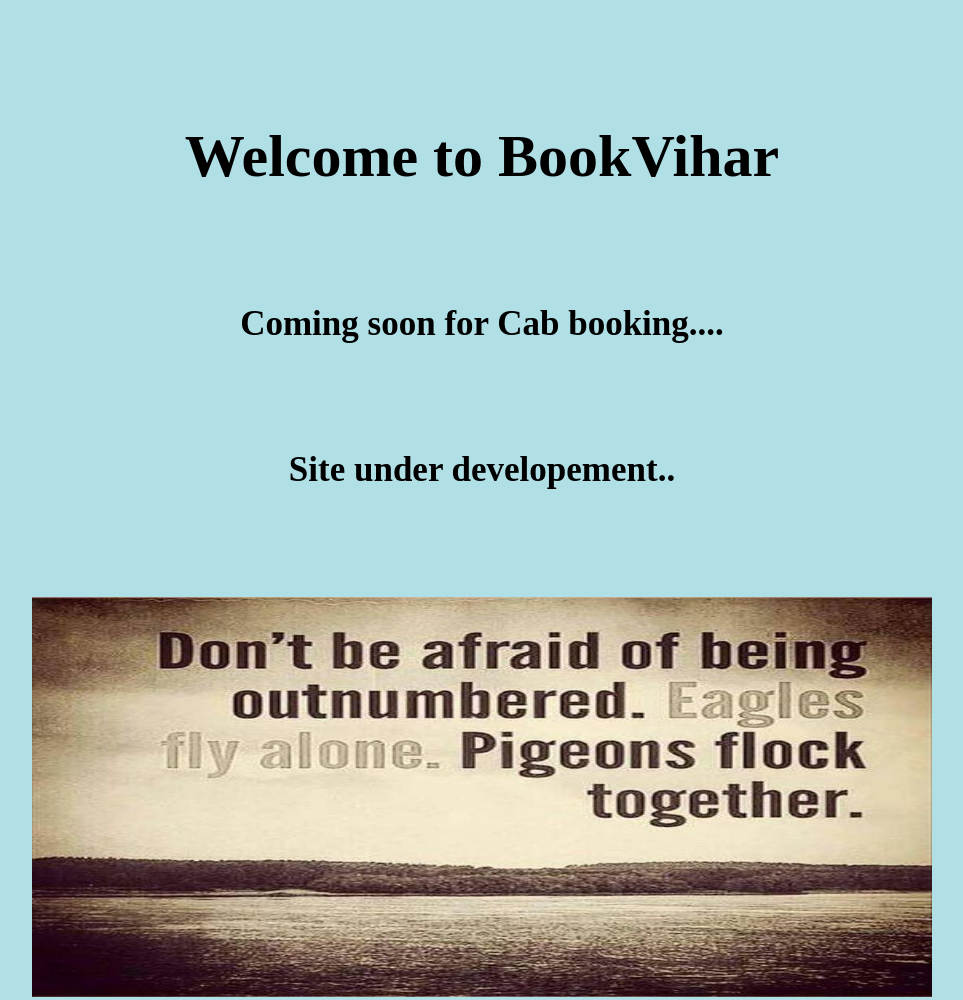
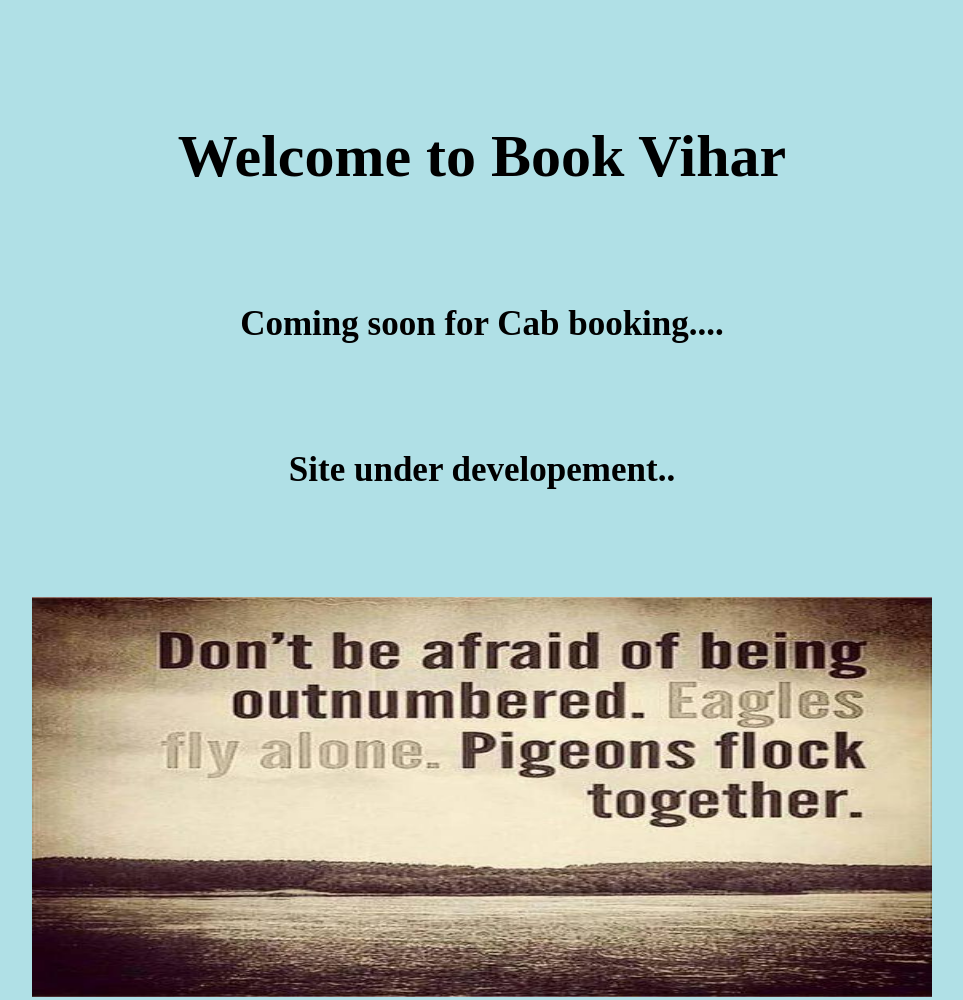
Before and after one commit to Amlesh1902/mybooking, a plain HTML site: page index.html in a window 1280 px wide. Shown: the whole page, without its empty margins (158-1121 px from the left). Drawn offline with Linux system fonts and the light colour scheme.

Commit message:
Update index.html

```diff
--- a/index.html
+++ b/index.html
@@ -6,7 +6,7 @@
   <body style="background-color:powderblue;">
     <center>
         </br></br></br>
-        <b><p style="font-size:60px">Welcome to BookVihar</p></b>
+        <b><p style="font-size:60px">Welcome to Book Vihar</p></b>
         </br>
         <b><p style="font-size:35px">Coming soon for Cab booking....</p></b>
         </br></br>
```
